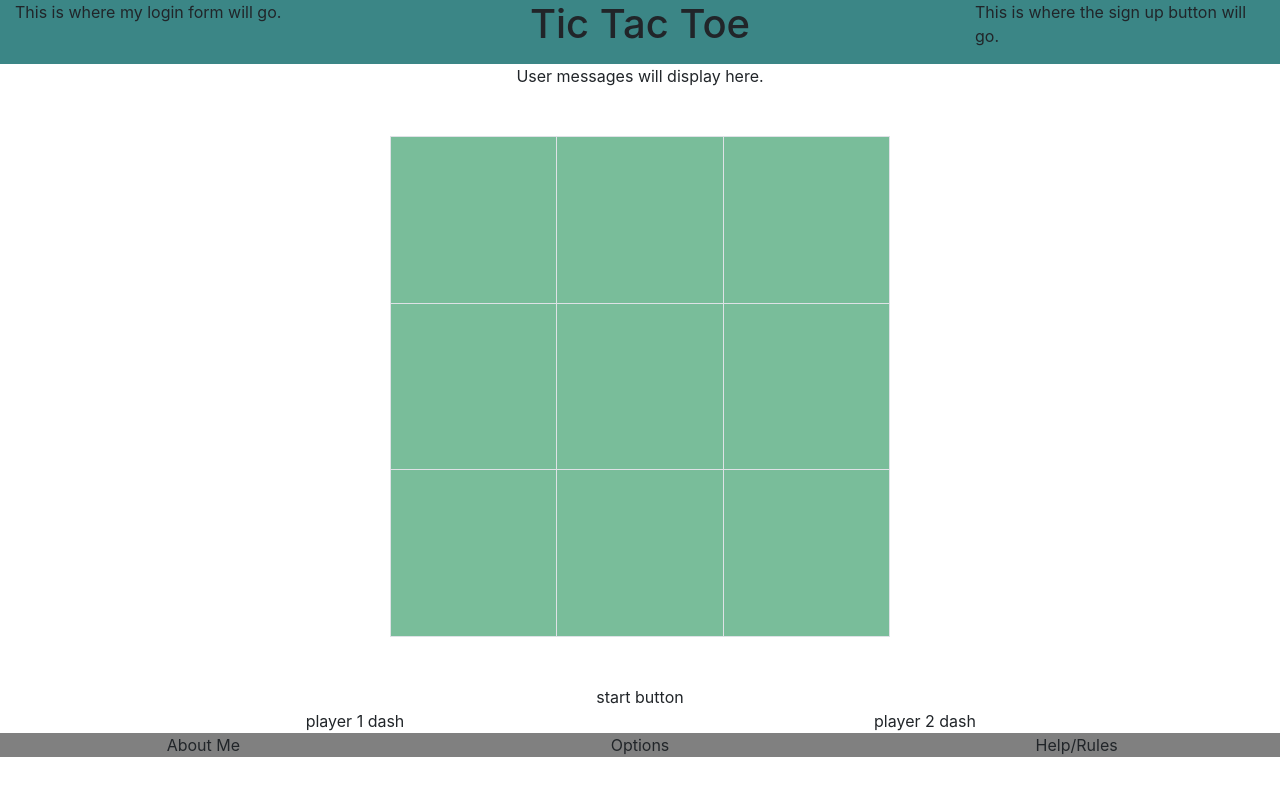
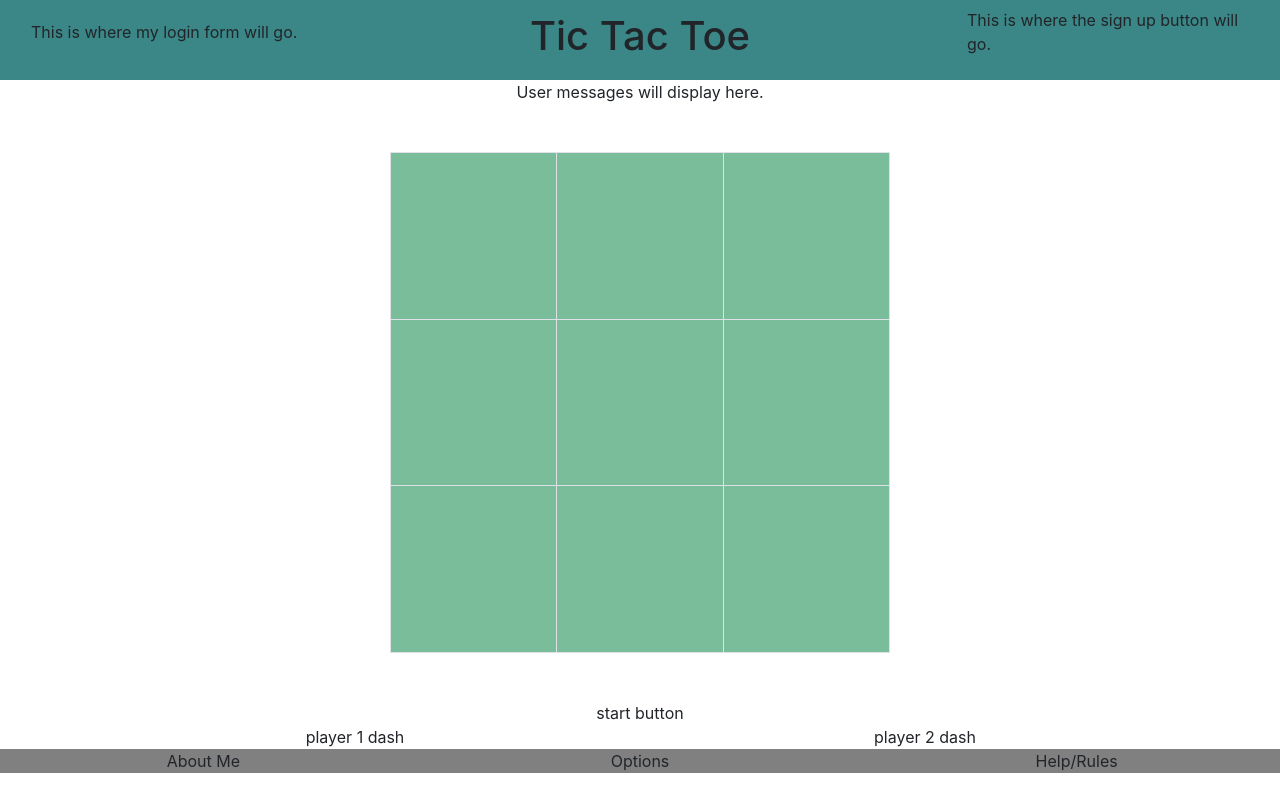
Before and after one commit to asangurima/ale-tic-tac-toe-client, a website built with webpack: page index.html in a window 1280 px wide. Built offline with nearby package versions, Linux system fonts and the light colour scheme.

Commit message:
Create nav bar and prevent x-axis scroll
-change header in index.html into a nav bar
-add title in index.html
-prevent page from scrolling horizontally by adding styling to all html
  in theme.scss

```diff
--- a/assets/styles/theme.scss
+++ b/assets/styles/theme.scss
@@ -1,6 +1,11 @@
 $game-board-max-width: 500px;
 
-header {
+html {
+  max-width: 100%;
+  overflow-x: hidden;
+}
+
+nav {
   background-color: $misty-ocean-color;
     h1 {
       text-align: center;
--- a/index.html
+++ b/index.html
@@ -1,7 +1,7 @@
 <!DOCTYPE html>
 <html>
     <head>
-      <title>Example</title>
+      <title>Ale's Tic Tac Toe</title>
       <meta name="viewport" content="width=device-width, initial-scale=1">
 
       <!-- Do not add `link` tags-->
@@ -12,8 +12,7 @@
       <script src="public/application.js" type="text/javascript" charset="utf-8" defer></script>
     </head>
     <body>
-      <section class="container-fluid">
-        <header class="row">
+      <nav class="navbar navbar-light">
           <div class="col-3">
             <p>This is where my login form will go.</p>
           </div>
@@ -23,8 +22,7 @@
           <div class="col-3">
             <p>This is where the sign up button will go.</p>
           </div>
-      </header>
-    </section>
+      </nav>
       <main class="container">
         <section class= "col-12">User messages will display here.</section>
         <table class="game-board table my-5 table-bordered">
```
